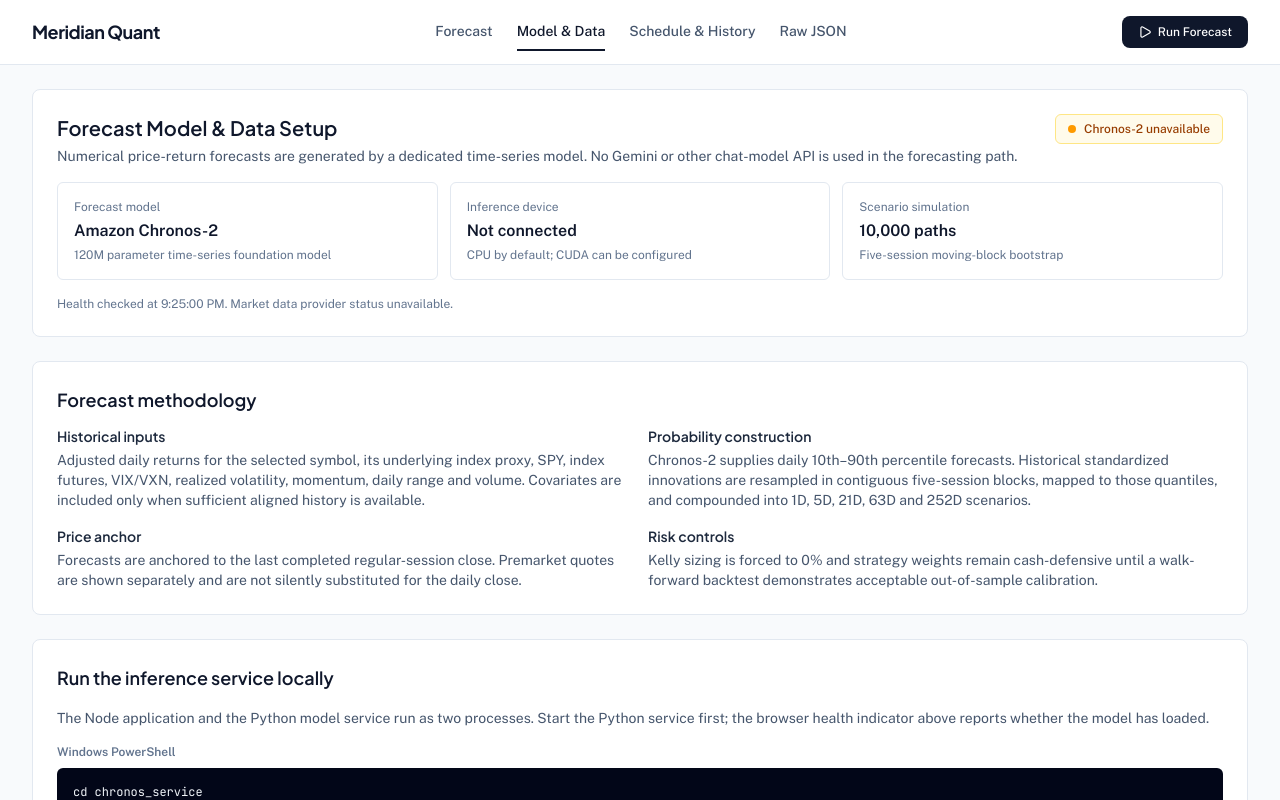
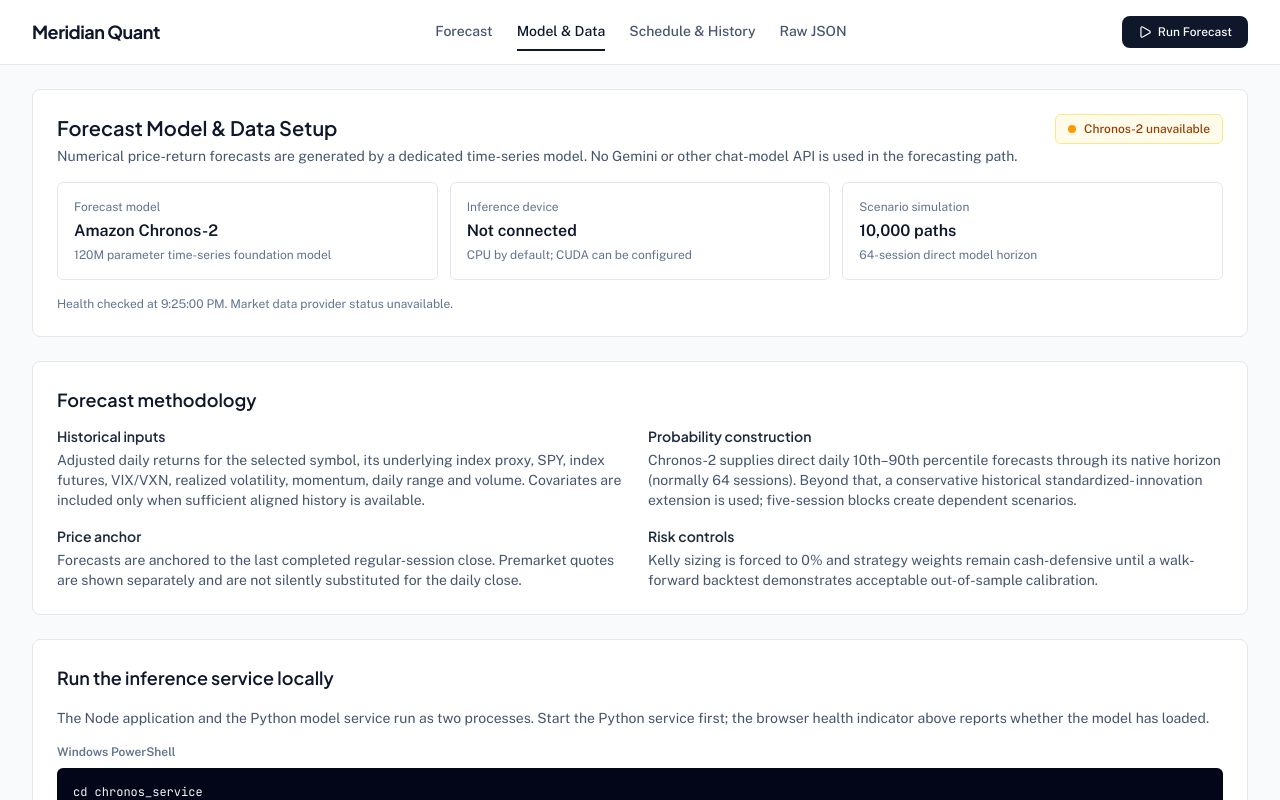
Before and after one commit to AshitakaLax/pre-market-session-forecast-report-generator, a React (Vite) app: page / in a window 1280 px wide. Both pictures are taken after a click on the button "View Model & Data Setup". Shown: the top 800 px of the page. Built offline with nearby package versions, Linux system fonts and the light colour scheme; no server answers.

Commit message:
Display native Chronos horizon and methodology

```diff
--- a/src/components/ModelSetupView.tsx
+++ b/src/components/ModelSetupView.tsx
@@ -12,6 +12,8 @@ interface HealthState {
     error?: string;
     context_length?: number;
     simulations?: number;
+    native_prediction_length?: number;
+    direct_horizon_limit?: number;
   };
 }
 
@@ -82,7 +84,9 @@ export const ModelSetupView: React.FC = () => {
             <div className="font-semibold text-slate-900 mt-1">
               {health?.chronos?.simulations?.toLocaleString() ?? '10,000'} paths
             </div>
-            <div className="text-xs text-slate-500 mt-1">Five-session moving-block bootstrap</div>
+            <div className="text-xs text-slate-500 mt-1">
+              {health?.chronos?.direct_horizon_limit ?? 64}-session direct model horizon
+            </div>
           </div>
         </div>
 
@@ -111,9 +115,9 @@ export const ModelSetupView: React.FC = () => {
           <div>
             <h3 className="font-semibold text-slate-800">Probability construction</h3>
             <p className="text-slate-600 mt-1">
-              Chronos-2 supplies daily 10th–90th percentile forecasts. Historical standardized
-              innovations are resampled in contiguous five-session blocks, mapped to those
-              quantiles, and compounded into 1D, 5D, 21D, 63D and 252D scenarios.
+              Chronos-2 supplies direct daily 10th–90th percentile forecasts through its native
+              horizon (normally 64 sessions). Beyond that, a conservative historical standardized-
+              innovation extension is used; five-session blocks create dependent scenarios.
             </p>
           </div>
           <div>
```
